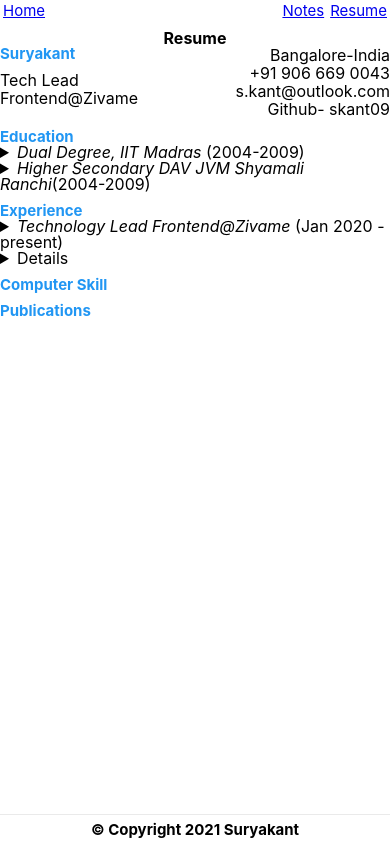
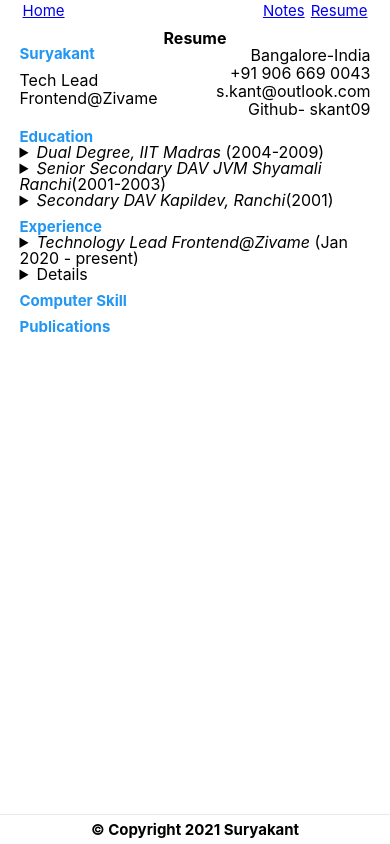
Before and after one commit to skant09/blog, a Next.js app: page /resume in a window 390 px wide. Built offline with nearby package versions, Linux system fonts and the light colour scheme.

Commit message:
Adding points to resume

```diff
--- a/pages/resume/index.tsx
+++ b/pages/resume/index.tsx
@@ -18,6 +18,7 @@ const Resume = (): JSX.Element => {
             <span>Github- skant09</span>
           </div>
         </header>
+
         <div className={style.body}>
           <section>
             <strong>Education</strong>
@@ -25,13 +26,27 @@ const Resume = (): JSX.Element => {
               <summary>
                 <em>Dual Degree, IIT Madras </em>(2004-2009)
               </summary>
+              <p>
+                I studied Mechanical Engineering with specialisation in Energy
+                technology.
+              </p>
             </details>
             <details>
               <summary>
-                <em>Higher Secondary DAV JVM Shyamali Ranchi</em>(2004-2009)
+                <em>Senior Secondary DAV JVM Shyamali Ranchi</em>(2001-2003)
+              </summary>
+              <p>
+                I studied Physics, Chemistry, Mathematics and Engineering
+                Drawing.
+              </p>
+            </details>
+            <details>
+              <summary>
+                <em>Secondary DAV Kapildev, Ranchi</em>(2001)
               </summary>
             </details>
           </section>
+
           <section>
             <strong>Experience</strong>
             <details>
@@ -41,9 +56,11 @@ const Resume = (): JSX.Element => {
             </details>
             <details></details>
           </section>
+
           <section>
             <strong>Computer Skill</strong>
           </section>
+
           <section>
             <strong>Publications</strong>
           </section>
--- a/pages/resume/resume.module.css
+++ b/pages/resume/resume.module.css
@@ -26,3 +26,6 @@
   color: #2196f3;
   padding-bottom: 1rem;
 }
+.resume details p {
+  padding: 1rem 0;
+}
--- a/styles/global.css
+++ b/styles/global.css
@@ -5,6 +5,11 @@
   --global-width: 1200px;
   --navbar-height: 3rem;
   --footer-height: 3rem;
+}
+@media (max-width: 70rem) {
+  :root {
+    --global-width: 90vw;
+  }
 }
 
 html,
```
